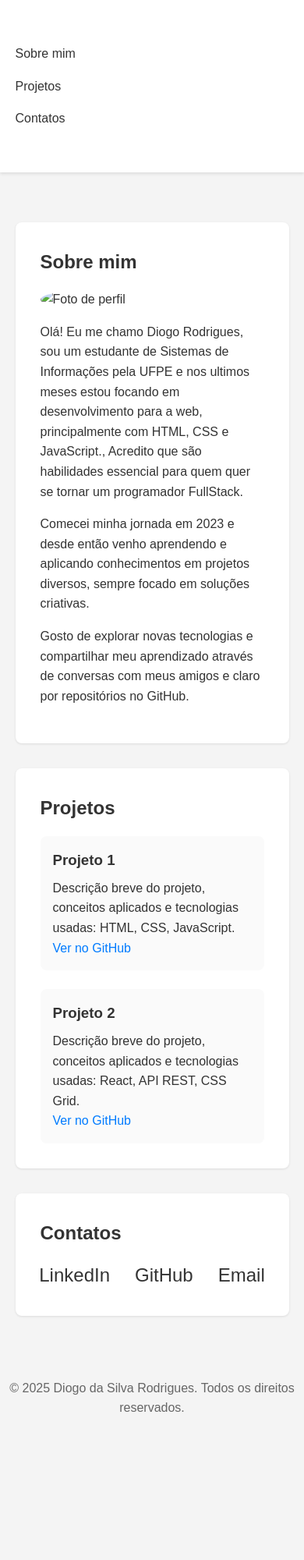
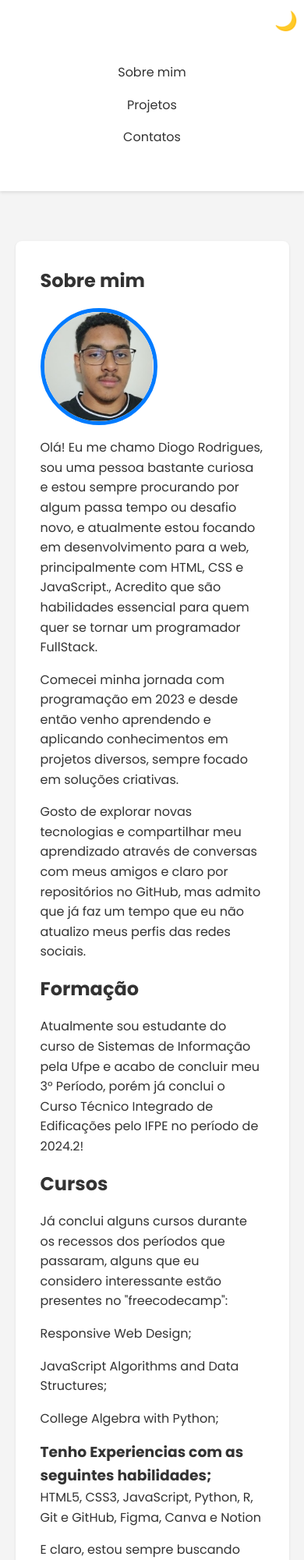
Before and after one commit to Monkius-Maximus/Pag.Portfolio, a plain HTML site: page index.html in a window 390 px wide. Shown: the top 2000 px of the page at 78% size. Before the commit the page ends 1834 px from the top, so only its background shows below. Drawn offline with Linux system fonts and the light colour scheme.

Commit message:
Atualização de Detalhes
Esqueci de dar Push anteriormente hahhaha

```diff
--- a/index.html
+++ b/index.html
@@ -3,107 +3,68 @@
 <head>
   <meta charset="UTF-8">
   <meta name="viewport" content="width=device-width, initial-scale=1.0">
-  <title>Portfolio</title>
-  <style>
-    /* Reset básico */
-    * { margin: 0; padding: 0; box-sizing: border-box; }
-    body { font-family: 'Arial', sans-serif; line-height: 1.6; background: #f4f4f4; color: #333; }
-    a { text-decoration: none; color: #333; }
-    img { max-width: 100%; display: block; }
+  <title>Portfolio - Sobre Mim</title> <link rel="stylesheet" href="styles.css">
+  <link rel="preconnect" href="https://fonts.googleapis.com"> <link rel="preconnect" href="https://fonts.gstatic.com" crossorigin> <link href="https://fonts.googleapis.com/css2?family=Poppins:ital,wght@0,100;0,200;0,300;0,400;0,500;0,600;0,700;0,800;0,900;1,100;1,200;1,300;1,400;1,500;1,600;1,700;1,800;1,900&display=swap" rel="stylesheet"> </head>
+<body>
 
-    /* Container geral */
-    .container { width: 90%; max-width: 1200px; margin: auto; padding: 2rem 0; }
+  <input type="checkbox" id="theme-switch" hidden>
+  <label for="theme-switch" class="theme-toggle-label" aria-label="Alternar tema"></label>
 
-    /* Header */
-    header { background: #fff; padding: 1rem 0; box-shadow: 0 2px 4px rgba(0,0,0,0.1); margin-bottom: 2rem; }
-    nav ul { display: flex; justify-content: center; list-style: none; }
-    nav li { margin: 0 1rem; }
-    nav a:hover { color: #007BFF; }
-
-    /* Seções */
-    section { background: #fff; padding: 2rem; margin-bottom: 2rem; border-radius: 8px; box-shadow: 0 1px 3px rgba(0,0,0,0.1); }
-
-    /* Sobre mim */
-    #sobre h2 { margin-bottom: 1rem; }
-    #sobre p { max-width: 800px; margin-bottom: 1rem; }
-    #sobre img { border-radius: 50%; width: 150px; margin-bottom: 1rem; }
-
-    /* Projetos */
-    #projetos h2 { margin-bottom: 1rem; }
-    .projeto-lista { display: grid; grid-template-columns: repeat(auto-fit, minmax(280px, 1fr)); gap: 1.5rem; }
-    .projeto { background: #fafafa; padding: 1rem; border-radius: 8px; }
-    .projeto h3 { margin-bottom: 0.5rem; }
-    .projeto a { color: #007BFF; }
-
-    /* Contatos */
-    #contatos h2 { margin-bottom: 1rem; }
-    .contatos-lista { display: flex; justify-content: center; gap: 2rem; }
-    .contatos-lista a { font-size: 1.5rem; }
-
-    /* Footer */
-    footer { text-align: center; padding: 1rem 0; color: #666; }
-
-    /* Responsividade */
-    @media (max-width: 600px) {
-      nav ul { flex-direction: column; }
-      nav li { margin: 0.5rem 0; }
-    }
-  </style>
-</head>
-<body>
+  <div class="page-content-wrapper">
     <header>
       <div class="container">
         <nav>
-        <ul>
-          <li><a href="#sobre">Sobre mim</a></li>
-          <li><a href="#projetos">Projetos</a></li>
-          <li><a href="#contatos">Contatos</a></li>
+          <ul class="nav-bar">
+            <li><a href="./index.html">Sobre mim</a></li>
+            <li><a href="./projetos.html">Projetos</a></li>
+            <li><a href="./contatos.html">Contatos</a></li>
           </ul>
         </nav>
       </div>
     </header>
 
     <main class="container">
-    <!-- Sobre mim -->
       <section id="sobre">
         <h2>Sobre mim</h2>
-      <img src="my_profile_photo.png" alt="Foto de perfil">
-      <p>Olá! Eu me chamo Diogo Rodrigues, sou um estudante de Sistemas de Informações pela UFPE e nos ultimos meses estou focando em desenvolvimento para a web, principalmente com HTML, CSS e JavaScript., Acredito que são habilidades essencial para quem quer se tornar um programador FullStack.</p>
-      <p>Comecei minha jornada em 2023 e desde então venho aprendendo e aplicando conhecimentos em projetos diversos, sempre focado em soluções criativas.</p>
-      <p>Gosto de explorar novas tecnologias e compartilhar meu aprendizado através de conversas com meus amigos e claro por repositórios no GitHub.</p>
+        <img src="./assets/my_profile_photo.png" alt="Foto de perfil" class="profile-photo">
+        <p>Olá! Eu me chamo Diogo Rodrigues, sou uma pessoa bastante curiosa e estou sempre procurando por algum passa tempo ou desafio novo, e atualmente estou focando em desenvolvimento para a web, principalmente com HTML, CSS e JavaScript., Acredito que são habilidades essencial para quem quer se tornar um programador FullStack.</p>
+        <p>Comecei minha jornada com programação em 2023 e desde então venho aprendendo e aplicando conhecimentos em projetos diversos, sempre focado em soluções criativas.</p>
+        <p>Gosto de explorar novas tecnologias e compartilhar meu aprendizado através de conversas com meus amigos e claro por repositórios no GitHub, mas admito que já faz um tempo que eu não atualizo meus perfis das redes sociais.</p>
+        <h2>Formação</h2>
+            <p>Atualmente sou estudante do curso de Sistemas de Informação pela Ufpe e acabo de concluir meu 3° Período, porém já conclui o Curso Técnico Integrado de Edificações pelo IFPE no período de 2024.2!</p>
+        <h2>Cursos</h2>
+            <p>Já conclui alguns cursos durante os recessos dos períodos que passaram, alguns que eu considero interessante estão presentes no "freecodecamp":</p>
+            <p>Responsive Web Design;
+              <p>JavaScript Algorithms and Data Structures;
+              <p>College Algebra with Python;
+              <p></p>
+              <h3>Tenho Experiencias com as seguintes habilidades;</h3>
+              <p>HTML5, CSS3, JavaScript, Python, R, Git e GitHub, Figma, Canva e Notion</p>
+              <p>E claro, estou sempre buscando aprender mais e mais, e possuo certas experiencias do ramo de edificações e o pacote office, mas isso fica para depois!!!</p>
       </section>
 
-    <!-- Projetos -->
-    <section id="projetos">
-      <h2>Projetos</h2>
-      <div class="projeto-lista">
-        <div class="projeto">
-          <h3>Projeto 1</h3>
-          <p>Descrição breve do projeto, conceitos aplicados e tecnologias usadas: HTML, CSS, JavaScript.</p>
-          <a href="https://github.com/seu-usuario/projeto1" target="_blank">Ver no GitHub</a>
-        </div>
-        <div class="projeto">
-          <h3>Projeto 2</h3>
-          <p>Descrição breve do projeto, conceitos aplicados e tecnologias usadas: React, API REST, CSS Grid.</p>
-          <a href="https://github.com/seu-usuario/projeto2" target="_blank">Ver no GitHub</a>
-        </div>
-        <!-- Adicione mais projetos conforme necessário -->
-      </div>
-    </section>
-
-    <!-- Contatos -->
-    <section id="contatos">
-      <h2>Contatos</h2>
-      <div class="contatos-lista">
-        <a href="https://linkedin.com/in/seu-perfil" target="_blank">LinkedIn</a>
-        <a href="https://github.com/seu-usuario" target="_blank">GitHub</a>
-        <a href="mailto:seu-email@example.com">Email</a>
-      </div>
-    </section>
       </main>
 
     <footer>
-    &copy; 2025 Diogo da Silva Rodrigues. Todos os direitos reservados.
+        <div>
+             <a href="https://github.com/Monkius-Maximus" target="_blank">
+                 <img src="./assets/github_icon.svg" alt="github icon">
+                 Github
+             </a>
+         </div>
+         <div>
+             <a href="https://www.linkedin.com/in/diogo-da-silva-rodrigues-949220327/" target="_blank">
+              <img src="./assets/LinkedIn_icon.svg" alt="linkedin icon">
+                 Linkedin
+             </a>
+         </div>
+          <div>
+             <a href="https://instagram.com/diogorodrigues.py" target="_blank">
+              <img src="./assets/instagram_icon.svg" alt="instagram icon">
+                 Instagram
+             </a>
+         </div>
     </footer>
-</body>
+
+  </div> </body>
 </html>
--- a/styles.css
+++ b/styles.css
@@ -1,92 +1,232 @@
-body{
-    background-color: #161616; /* Define a cor de fundo da página */
-    color: white; /* Define a cor do texto */
-    font-family: 'poppins', sans-serif; /* Define a fonte principal */
-}
+/* Variáveis de Cores (Tema Claro Padrão) */
+:root {
+    --bg: #f4f4f4; /* Cor de fundo principal (claro) */
+    --text: #333; /* Cor do texto principal (claro) */
+    --primary: #007BFF; /* Cor primária para links, bordas, etc. (azul) */
+    --section-bg: #fff; /* Cor de fundo para seções (branco) */
+    --shadow: rgba(0,0,0,0.1); /* Sombra leve */
+  }
 
-.nav-bar{
-    display: flex; /* Exibe os itens da barra de navegação em linha */
-    justify-content: space-between; /* Espaçamento uniforme entre os itens */
-    padding-right: 50px; /* Adiciona espaçamento à direita */
-}
+  /* Redefine as variáveis para o Tema Escuro */
+  /* Isso acontece quando o input com id 'theme-switch' está marcado (:checked) */
+  /* e afeta a div com classe 'page-content-wrapper' (irmão seguinte) */
+  #theme-switch:checked ~ .page-content-wrapper {
+    --bg: #161616; /* Cor de fundo principal (escuro) */
+    --text: #f4f4f4; /* Cor do texto principal (escuro) */
+    --primary: #4e9cff; /* Cor primária (azul mais claro para tema escuro) */
+    --section-bg: #1e1e1e; /* Cor de fundo para seções (escuro) */
+    --shadow: rgba(0,0,0,0.5); /* Sombra mais escura */
+  }
 
-.nav-bar a:hover{
-    color: darkblue; /* Altera a cor do link ao passar o mouse */
-}
+  /* Reset + Body + Wrapper Principal */
+  * { margin: 0; padding: 0; box-sizing: border-box; }
 
-@media(width <= 400px) { /* Estilos para telas com largura menor ou igual a 400px */
-    .nav-bar{
-        flex-direction: column; /* Exibe os itens da barra de navegação em coluna */
-    }
+  body {
+    font-family: 'Poppins', sans-serif;
+    line-height: 1.6;
+    /* O background e color do body inicial podem ser os do tema claro,
+       mas a div wrapper vai garantir a aplicação das variáveis */
+    background: var(--bg);
+    color: var(--text);
+  }
 
-    header{
-        display: flex; /* Exibe os elementos do cabeçalho em linha */
-        flex-direction: column; /* Alinha os elementos em coluna */
-        align-items: center; /* Centraliza os elementos horizontalmente */
-    }
-}
+  /* A div que envolve o conteúdo principal herda ou usa as variáveis redefinidas */
+  .page-content-wrapper {
+      background: var(--bg); /* Aplica a cor de fundo principal */
+      color: var(--text); /* Aplica a cor do texto principal */
+      /* Garante que todo o conteúdo dentro herde essas cores */
+  }
 
-li{
-    list-style-type: none; /* Remove os marcadores das listas */
-}
+  a { text-decoration: none; color: var(--text); } /* Cor dos links (varia com o tema) */
+  img { max-width: 100%; display: block; } /* Imagens responsivas */
+  li { list-style-type: none; } /* Remove marcadores de lista */
 
-a{
-    text-decoration: none; /* Remove o sublinhado dos links */
-    color: white; /* Define a cor dos links */
-}
+  /* Container */
+  .container {
+    width: 90%;
+    max-width: 1200px;
+    margin: auto;
+    padding: 2rem 0;
+  }
 
-.profile-photo-container{
-    display: flex; /* Centraliza a foto do perfil */
+  /* Estilo do Label/Botão Alternador de Tema (Puro CSS) */
+  #theme-switch {
+    display: none; /* Esconde o input checkbox */
+  }
+
+  .theme-toggle-label {
+    position: absolute; /* Posiciona o label no cabeçalho */
+    top: 1rem;
+    right: 1rem;
+    font-size: 1.2rem;
+    cursor: pointer;
+    z-index: 10; /* Garante que esteja acima de outros elementos */
+    /* Você pode adicionar padding, background ou border se quiser que pareça mais um botão */
+  }
+
+  /* Ícone do Label: Usa pseudo-elemento ::before para mostrar 🌙 ou ☀️ */
+  .theme-toggle-label::before {
+      content: '🌙'; /* Ícone padrão (tema claro) */
+  }
+
+  #theme-switch:checked + .theme-toggle-label::before {
+      content: '☀️'; /* Ícone quando marcado (tema escuro) */
+  }
+
+
+  /* Header + Nav */
+  header {
+    background: var(--section-bg); /* Fundo do cabeçalho (varia com o tema) */
+    padding: 1rem 0;
+    box-shadow: 0 2px 4px var(--shadow); /* Sombra do cabeçalho (varia) */
+    margin-bottom: 2rem;
+    position: relative; /* Necessário para posicionar o label/toggle absolutamente */
+  }
+
+  .nav-bar {
+    display: flex;
     justify-content: center;
-    margin-top: 40px; /* Adiciona espaçamento acima */
-}
+    list-style: none;
+  }
+  .nav-bar li { margin: 0 1rem; }
+  .nav-bar a:hover { color: var(--primary); } /* Cor do link hover (varia) */
 
-.profile-photo{
-    border-radius: 50%; /* Deixa a foto com bordas arredondadas (circular) */
-    width: 150px; /* Define a largura da foto */
-        /* border: 5px solid darkblue; */
-    border-width: 5px; /* Define a largura da borda */
-    border-style: solid; /* Define o estilo da borda */
-    border-color: darkblue; /* Define a cor da borda */
-}
+  /* Sections */
+  section {
+    background: var(--section-bg); /* Fundo das seções (varia) */
+    padding: 2rem;
+    margin-bottom: 2rem;
+    border-radius: 8px;
+    box-shadow: 0 1px 3px var(--shadow); /* Sombra das seções (varia) */
+  }
 
-main{
-    margin-left: 30px; /* Adiciona margem à esquerda */
-    margin-right: 20px; /* Adiciona margem à direita */
-}
+  /* Sobre mim */
+  #sobre h2 { margin-bottom: 1rem; }
+  #sobre p { max-width: 800px; margin-bottom: 1rem; }
+  .profile-photo {
+    border-radius: 50%;
+    width: 150px;
+    margin-bottom: 1rem;
+    border: 5px solid var(--primary); /* Borda com cor primária (varia) */
+  }
 
-main h1{
-    color: darkblue; /* Define a cor do título principal */
-}
+  /* Projetos */
+  #projetos h2 { margin-bottom: 1rem; }
+  .projeto-lista {
+    display: grid;
+    grid-template-columns: repeat(auto-fit, minmax(280px, 1fr));
+    gap: 1.5rem;
+  }
+  .projeto {
+    background: var(--bg); /* Fundo do item de projeto (varia) */
+    padding: 1rem;
+    border-radius: 8px;
+    /* Adicione shadow se quiser sombra nos itens de projeto */
+     box-shadow: 0 1px 3px var(--shadow);
+  }
+  .projeto h3 { margin-bottom: 0.5rem; }
+  .projeto a { color: var(--primary); } /* Link do projeto (varia) */
 
-main p{
-    font-size: 14px; /* Define o tamanho da fonte dos parágrafos */
-}
+  /* Contatos */
+  #contatos h2 { margin-bottom: 1rem; }
+  .contatos-lista {
+    display: flex;
+    justify-content: center;
+    gap: 2rem;
+    /* Adicione margem se necessário para separar da borda da seção */
+    margin-top: 1.5rem;
+  }
+  .contatos-lista a {
+      font-size: 1.5rem;
+      /* Garante que o link seja um flex container para alinhar ícone e texto */
+      display: flex;
+      align-items: center;
+      gap: 5px; /* Espaço entre ícone e texto */
+      color: var(--text); /* Cor do link de contato (varia) */
+  }
+  /* Estilo específico para ícones dentro da lista de contatos na seção */
+  #contatos .contatos-lista img {
+      width: 24px; /* Tamanho maior para ícones na seção de contatos */
+      height: auto;
+      /* Remova padding-left se usar gap no a */
+      padding-left: 0;
+  }
 
-footer {
-    display: flex; /* Exibe os elementos do rodapé em linha */
-    justify-content: center; /* Centraliza os elementos horizontalmente */
-    margin-top: 70px; /* Adiciona margem acima para distanciar o footer da main */
-}
 
-footer div{
-    padding: 20px; /* Adiciona espaçamento interno aos elementos do rodapé */
-}
+  /* Footer */
+  footer {
+    text-align: center;
+    padding: 1rem 0;
+    color: var(--text); /* Cor do texto do rodapé (varia) */
 
-footer img{
-    width: 20px; /* Define a largura das imagens no rodapé */
-    padding-left: 10px; /* Adiciona espaçamento à esquerda das imagens */
-}
+    /* Styles para os itens do footer (links/divs) */
+    display: flex;
+    justify-content: center;
+    margin-top: 30px; /* Espaço acima do footer */
+  }
 
-footer a{
-    display: flex; /* Exibe os links do rodapé em linha */
-    align-items: center; /* Alinha os itens verticalmente ao centro */
-}
+  footer div {
+    padding: 0 20px; /* Espaçamento horizontal entre os itens do rodapé */
+     /* Remove padding vertical se não for necessário */
+  }
 
-@media (width <= 420px) { /* Estilos para telas com largura menor ou igual a 420px */
-    footer{
-        flex-direction: column; /* Exibe os elementos do rodapé em coluna */
-        justify-content: center; /* Centraliza os elementos horizontalmente */
-        align-items: center; /* Centraliza os elementos verticalmente */
-    }
-}
+  footer a {
+      display: flex; /* Links do footer são flex containers */
+      align-items: center; /* Alinha ícone e texto verticalmente */
+      gap: 5px; /* Espaço entre ícone e texto */
+      color: var(--text); /* Cor do link do rodapé (varia) */
+  }
+
+  /* Estilo CORRIGIDO para o tamanho das imagens no Rodapé */
+  footer img {
+    width: 20px; /* Define a largura CORRETA das imagens no rodapé */
+    height: auto; /* Mantém a proporção */
+    padding-left: 0; /* Removido padding-left se usar gap no a */
+  }
+
+
+  /* Responsividade */
+  /* Adaptação para telas menores */
+  @media (max-width: 600px) {
+      /* Ajustes no cabeçalho e navegação */
+      header .container {
+          flex-direction: column; /* Itens do cabeçalho em coluna */
+          align-items: center; /* Centraliza itens do cabeçalho */
+          padding-top: 2.5rem; /* Espaço extra para o toggle */
+      }
+      .nav-bar {
+          flex-direction: column; /* Itens da navegação em coluna */
+          padding-right: 0; /* Remove padding */
+          align-items: center; /* Centraliza itens da navegação */
+          margin-top: 1rem; /* Espaço entre nav e toggle/logo */
+      }
+      .nav-bar li {
+          margin: 0.5rem 0; /* Espaço vertical entre links na nav */
+      }
+
+      /* Posiciona o toggle no topo em telas menores */
+      .theme-toggle-label {
+          position: absolute;
+          top: 0.5rem; /* Posição no topo */
+          right: 0.5rem; /* Posição na direita */
+           font-size: 1.5rem; /* Ícone um pouco maior */
+      }
+
+
+      /* Contatos em coluna em telas menores */
+      #contatos .contatos-lista {
+          flex-direction: column;
+          align-items: center;
+          gap: 1rem; /* Espaço entre links de contato */
+      }
+
+      /* Footer em coluna em telas menores */
+      footer {
+          flex-direction: column;
+          gap: 1rem; /* Espaço vertical entre os itens do footer */
+          margin-top: 40px; /* Espaço acima do footer */
+      }
+      footer div {
+          padding: 0; /* Remove padding horizontal no footer em coluna */
+      }
+  }
```
Also changed, not shown: contatos.html (added, +78 -0 lines), projetos.html (+78 -0 lines), contato.html (deleted), 2 other files. Lines whose indentation alone changed are shown as unchanged.
